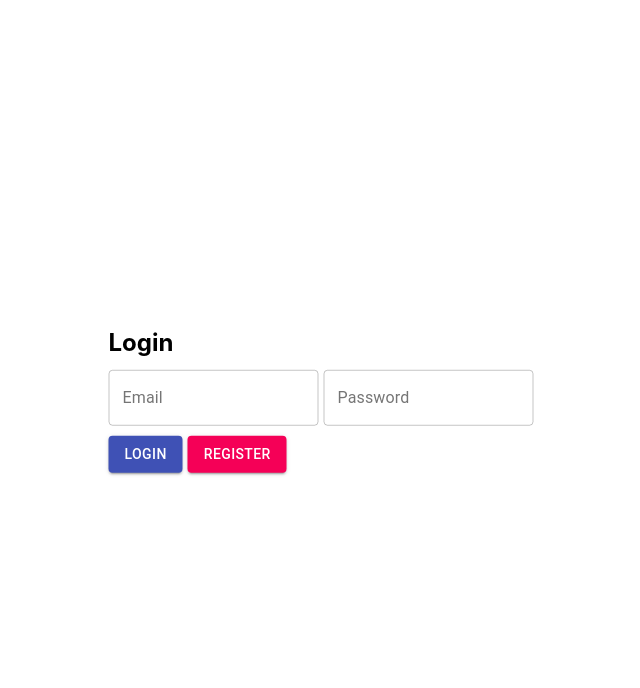
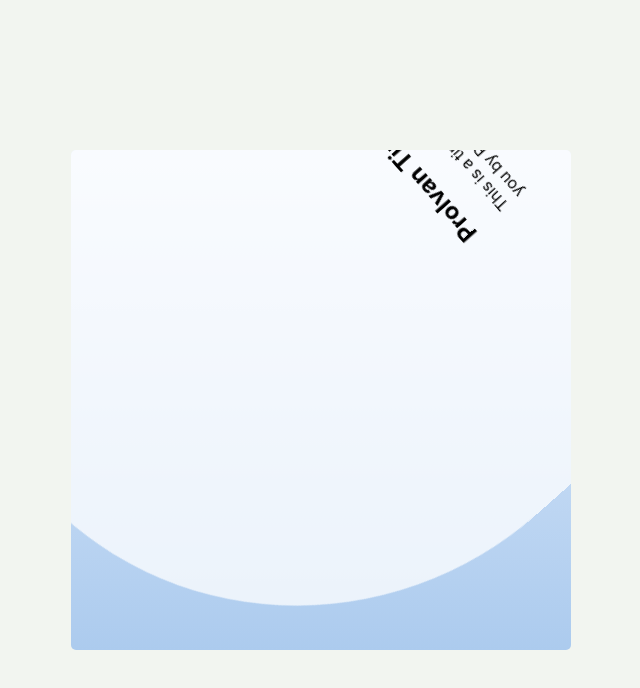
Before and after one commit to a-x-liu/unimelb-timetable, a React (Create React App) app in the folder client/: page / in a window 1280 px wide. Shown: the top 688 px of the page, without its empty margins (319-959 px from the left). Built offline with nearby package versions, Linux system fonts and the light colour scheme.

Commit message:
fixed login page

```diff
--- a/client/src/App.css
+++ b/client/src/App.css
@@ -40,12 +40,19 @@
 .loginPage {
   position: fixed;
   top: 50%;
-  left: 50%;
+  left: 70%;
   transform: translate(-50%, -50%);
+  padding: 3%;
+  padding-left: 3.5%;
+  padding-right: 1%;
+  box-shadow: 10px;
+  border-radius: 7%;
+  background-color: #ffffff;
 }
 
 .loginButton {
   margin-top: 10px;
+
 }
 
 .loginPage h2 {
@@ -67,3 +74,45 @@
   justify-content: center;
   align-items: center;
 }
+
+#info{
+  position: fixed;
+  top: 50%;
+  left: 40%;
+  width: 300px;
+  transform: translate(-50%, -50%);
+}
+
+html{
+  background-color: #f2f5f0;
+}
+
+#wrapper {
+  width: 500px;
+  height: 500px;
+  position: absolute;
+  left: 50%;
+  top: 50%;
+  transform: translate(-50%, -50%);
+  border-radius: 5px;
+  background-image: linear-gradient(to top, #accbee 0%, #e7f0fd 100%);
+  overflow: hidden;
+}
+
+#wave {
+  width: 1000px;
+  height: 1025px;
+  position: absolute;
+  top: -25%;
+  left: 50%;
+  margin-left: -500px;
+  margin-top: -500px;
+  border-radius: 35%;
+  background: rgba(255, 255, 255, .75);
+  animation: wave 15s infinite linear;
+}
+
+@keyframes wave {
+  from { transform: rotate(0deg);}
+  from { transform: rotate(360deg);}
+}
--- a/client/src/App.js
+++ b/client/src/App.js
@@ -13,6 +13,8 @@ import TextField from '@material-ui/core/TextField';
 import Button from '@material-ui/core/Button';
 import Snackbar from '@material-ui/core/Snackbar';
 import MuiAlert from '@material-ui/lab/Alert';
+import { lightBlue } from '@material-ui/core/colors';
+import {  makeStyles } from'@material-ui/core/styles';
 
 function Alert (props) {
   return <MuiAlert elevation={6} variant="filled" {...props} />;
@@ -31,26 +33,45 @@ function LoginSection () {
 
   const username = {
     marginRight: '5px',
-    width: '210px'
+    width: '90%',
+    marginBottom: '2.5%'
   }
 
   const password = {
-    width: '210px'
+    width: '90%',
+    height: '120%'
   }
+
+  const theme = makeStyles({
+    root: {
+      background: lightBlue,
+
+    }
+
+  });
+
 
   async function submitLogin (e) {
     console.log("we are submitting");
   }
 
+  const classes = theme();
   return (
+    <div id="wrapper">
+      <div id="wave">
         <div>
+          <div id="info">
+            <h2> Prolvan Timetabling</h2>
+            <div> This is a timetabling service brought to you by Prolvan and co!</div>
+        </div>
+
           <div className="loginPage" id="section">
             <h2>Login</h2>
             <form onSubmit={submitLogin}>
-          <TextField id="loginEmail" label="Email" variant="outlined" style={username}/>
+              <TextField id="loginUsername" label="Username" variant="outlined" style={username}/>
               <TextField id="loginPassword" label="Password" variant="outlined" type="password" style={password} />
               <div className="loginButton">
-            <Button variant="contained" color="primary" type="submit">
+                <Button variant="contained" color="primary"type="submit" className={classes.root}>
                   Login
                 </Button>
                 <Link to="/register">
@@ -67,6 +88,8 @@ function LoginSection () {
                 This is a success message!
               </Alert>
             </Snackbar>
+          </div>
+        </div>
       </div>
     </div>
   );
```
Lines whose indentation alone changed are shown as unchanged.
